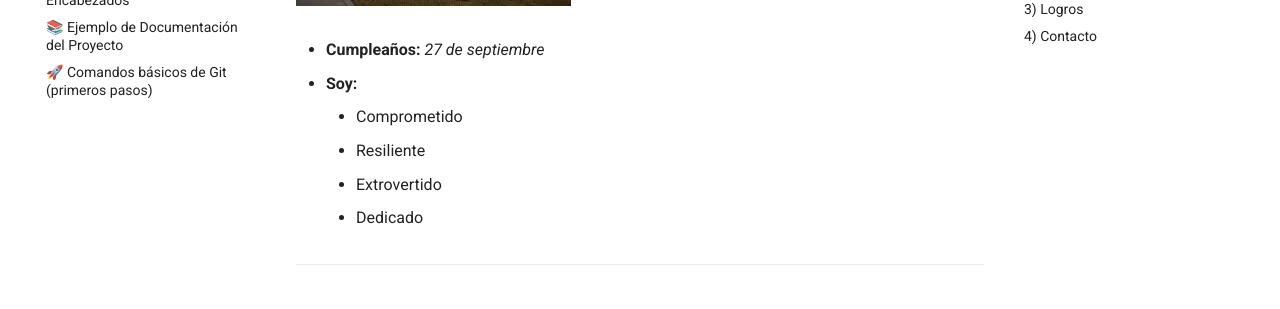
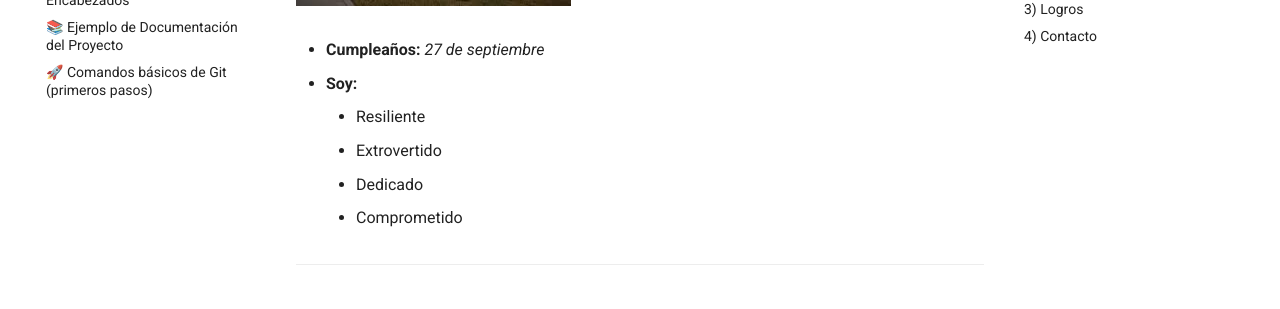
Before and after one commit to Cord3r0/Portafolio-Ibero-Alejandro, an MkDocs documentation site: the page built from docs/index.md, in a window 1280 px wide and 900 px high, scrolled down 619 px. Shown: the part 153-462 px from the top of the window. Built offline with MkDocs 1.6.1 and Material for MkDocs 9.7.7, drawn with Linux system fonts in a browser that asks for light colours.

Commit message:
Final presentacion corregido

```diff
--- a/docs/index.md
+++ b/docs/index.md
@@ -16,10 +16,10 @@
 - **Cumpleaños:** _27 de septiembre_
 
 - **Soy:**
-    - Comprometido
     - Resiliente
     - Extrovertido
     - Dedicado
+    - Comprometido
 
 
 
```
